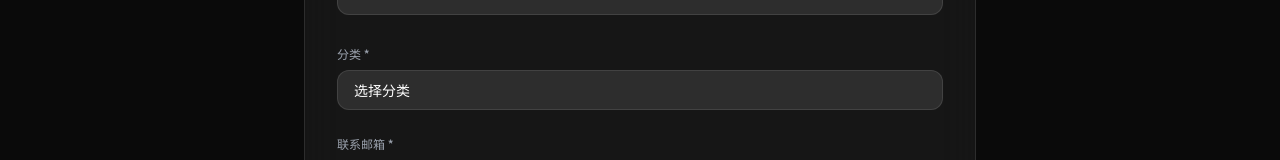
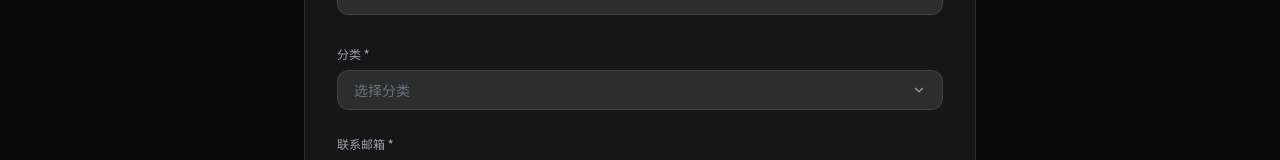
Before and after one commit to XFINL/Lunarbyte_scrs, a React (Vite) app: page /submit in a window 1280 px wide. Shown: the part 522-682 px from the top of the page. Built offline with nearby package versions, Linux system fonts and the light colour scheme.

Commit message:
feat: 开发导航站前端
Co-authored-by: traeagent <traeagent@users.noreply.github.com>

```diff
--- /dev/null
+++ b/src/components/CustomSelect.tsx
@@ -0,0 +1,78 @@
+import { useState, useRef, useEffect } from 'react';
+import { ChevronDown } from 'lucide-react';
+import { cn } from '@/lib/utils';
+
+interface Option {
+  value: string;
+  label: string;
+}
+
+interface CustomSelectProps {
+  options: Option[];
+  value: string;
+  onChange: (value: string) => void;
+  placeholder?: string;
+  className?: string;
+}
+
+export default function CustomSelect({ options, value, onChange, placeholder = '请选择', className }: CustomSelectProps) {
+  const [open, setOpen] = useState(false);
+  const ref = useRef<HTMLDivElement>(null);
+
+  useEffect(() => {
+    const handleClick = (e: MouseEvent) => {
+      if (ref.current && !ref.current.contains(e.target as Node)) {
+        setOpen(false);
+      }
+    };
+    document.addEventListener('mousedown', handleClick);
+    return () => document.removeEventListener('mousedown', handleClick);
+  }, []);
+
+  const selected = options.find((o) => o.value === value);
+
+  return (
+    <div ref={ref} className={cn('relative', className)}>
+      <button
+        type="button"
+        onClick={() => setOpen(!open)}
+        className="w-full h-10 px-4 rounded-xl bg-white/80 dark:bg-white/10
+          border border-black/10 dark:border-white/10
+          text-sm outline-none transition-colors
+          flex items-center justify-between gap-2"
+      >
+        <span className={selected ? 'text-black dark:text-white' : 'text-gray-400 dark:text-gray-500'}>
+          {selected ? selected.label : placeholder}
+        </span>
+        <ChevronDown size={14} className={cn('text-gray-400 transition-transform', open && 'rotate-180')} />
+      </button>
+
+      {open && (
+        <div className="absolute top-full left-0 right-0 z-20 mt-1 rounded-xl overflow-hidden
+          bg-white dark:bg-[#1a1a1a]
+          border border-black/10 dark:border-white/10
+          shadow-lg"
+        >
+          {options.map((opt) => (
+            <button
+              key={opt.value}
+              type="button"
+              onClick={() => {
+                onChange(opt.value);
+                setOpen(false);
+              }}
+              className={cn(
+                'w-full px-4 py-2.5 text-left text-sm transition-colors',
+                opt.value === value
+                  ? 'bg-black/10 dark:bg-white/15 text-black dark:text-white'
+                  : 'text-gray-600 dark:text-gray-300 hover:bg-black/5 dark:hover:bg-white/5'
+              )}
+            >
+              {opt.label}
+            </button>
+          ))}
+        </div>
+      )}
+    </div>
+  );
+}
--- a/src/components/Layout.tsx
+++ b/src/components/Layout.tsx
@@ -1,9 +1,31 @@
+import { useEffect } from 'react';
 import { Outlet } from 'react-router-dom';
 import Navbar from './Navbar';
 import { useStore } from '@/store';
 
 export default function Layout() {
-  const { theme } = useStore();
+  const { theme, setSearchFocused } = useStore();
+
+  useEffect(() => {
+    const handleFocusIn = (e: FocusEvent) => {
+      const target = e.target as HTMLElement;
+      if (target.tagName === 'INPUT' || target.tagName === 'TEXTAREA') {
+        setSearchFocused(true);
+      }
+    };
+    const handleFocusOut = (e: FocusEvent) => {
+      const next = e.relatedTarget as HTMLElement | null;
+      if (!next || (next.tagName !== 'INPUT' && next.tagName !== 'TEXTAREA')) {
+        setSearchFocused(false);
+      }
+    };
+    document.addEventListener('focusin', handleFocusIn);
+    document.addEventListener('focusout', handleFocusOut);
+    return () => {
+      document.removeEventListener('focusin', handleFocusIn);
+      document.removeEventListener('focusout', handleFocusOut);
+    };
+  }, [setSearchFocused]);
 
   return (
     <div className={`${theme === 'dark' ? 'dark' : ''} min-h-screen`}>
--- a/src/components/SearchBar.tsx
+++ b/src/components/SearchBar.tsx
@@ -2,7 +2,7 @@ import { Search, X } from 'lucide-react';
 import { useStore } from '@/store';
 
 export default function SearchBar() {
-  const { searchQuery, setSearchQuery, setSearchFocused } = useStore();
+  const { searchQuery, setSearchQuery } = useStore();
 
   return (
     <div className="relative w-full max-w-2xl mx-auto">
@@ -15,8 +15,6 @@ export default function SearchBar() {
           type="text"
           value={searchQuery}
           onChange={(e) => setSearchQuery(e.target.value)}
-          onFocus={() => setSearchFocused(true)}
-          onBlur={() => setSearchFocused(false)}
           placeholder="搜索站点名称、描述或标签..."
           className="w-full h-12 pl-11 pr-10 rounded-2xl
             bg-white/80 dark:bg-white/10 backdrop-blur-xl
--- a/src/pages/Home.tsx
+++ b/src/pages/Home.tsx
@@ -78,8 +78,6 @@ export default function Home() {
                 type="text"
                 value={searchValue}
                 onChange={(e) => setSearchValue(e.target.value)}
-                onFocus={() => useStore.getState().setSearchFocused(true)}
-                onBlur={() => useStore.getState().setSearchFocused(false)}
                 placeholder="搜索你想要的网站..."
                 className="w-full h-12 md:h-14 pl-11 pr-4 rounded-2xl
                   bg-white/80 dark:bg-white/10 backdrop-blur-2xl
--- a/src/pages/Submit.tsx
+++ b/src/pages/Submit.tsx
@@ -3,6 +3,7 @@ import { useNavigate } from 'react-router-dom';
 import { Send, CheckCircle } from 'lucide-react';
 import { useStore } from '@/store';
 import GlassCard from '@/components/GlassCard';
+import CustomSelect from '@/components/CustomSelect';
 
 export default function Submit() {
   const navigate = useNavigate();
@@ -92,25 +93,19 @@ export default function Submit() {
 
           <div className="space-y-1.5">
             <label className="text-xs font-medium text-gray-500 dark:text-gray-400">分类 *</label>
-            <select
-              required
+            <CustomSelect
+              options={[
+                ...categories.map((cat) => ({ value: cat.id, label: cat.name })),
+                { value: '__other__', label: '其他' },
+              ]}
               value={form.categoryId}
-              onChange={(e) => {
-                const val = e.target.value;
+              onChange={(val) => {
                 setForm({ ...form, categoryId: val });
                 setIsOther(val === '__other__');
                 if (val !== '__other__') setCustomCategory('');
               }}
-              className="w-full h-10 px-4 rounded-xl bg-white/80 dark:bg-white/10
-                border border-black/10 dark:border-white/10 text-black dark:text-white text-sm
-                outline-none focus:border-black/30 dark:focus:border-white/30 transition-colors appearance-none"
-            >
-              <option value="" disabled>选择分类</option>
-              {categories.map((cat) => (
-                <option key={cat.id} value={cat.id} className="bg-white dark:bg-gray-900">{cat.name}</option>
-              ))}
-              <option value="__other__" className="bg-white dark:bg-gray-900">其他</option>
-            </select>
+              placeholder="选择分类"
+            />
             {isOther && (
               <input
                 required
```
